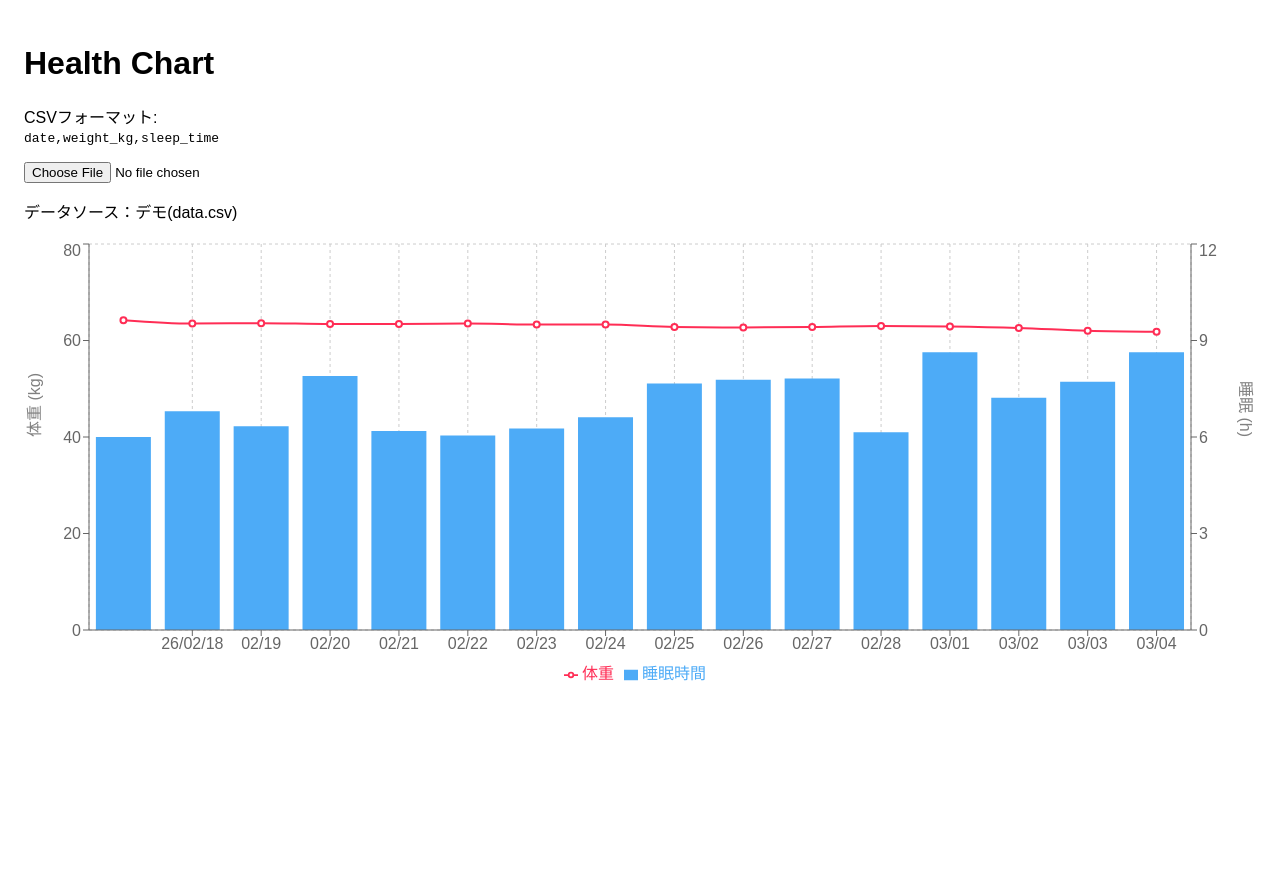
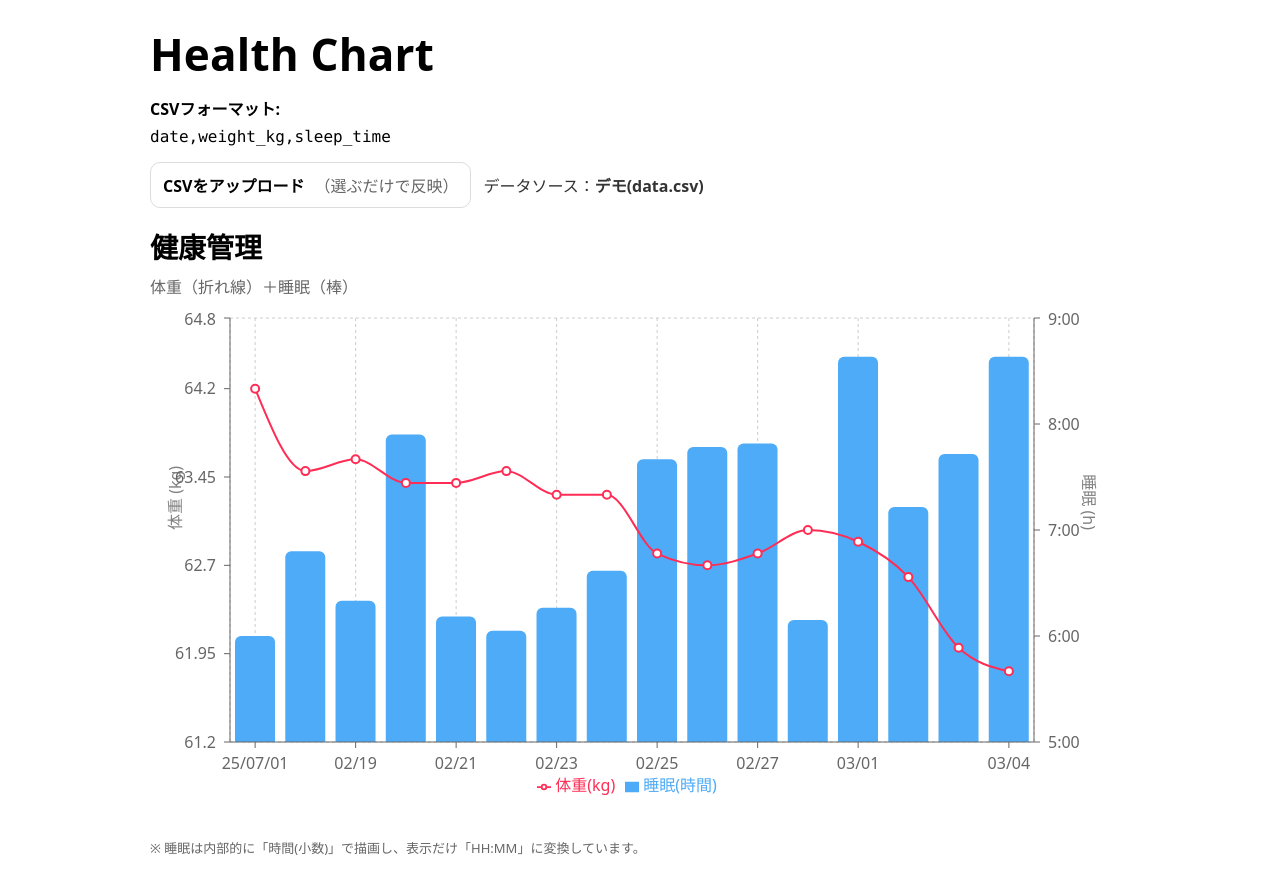
Before and after one commit to peridotan/health-chart, a React (Vite) app: page / in a window 1280 px wide. Before the commit the page ends 800 px from the top, so only its background shows below. Built offline with nearby package versions, Linux system fonts and the light colour scheme.

Commit message:
improve x-axis readability

```diff
--- a/src/App.jsx
+++ b/src/App.jsx
@@ -1,4 +1,5 @@
-import { useEffect, useState } from "react";
+// src/App.jsx
+import { useEffect, useMemo, useState } from "react";
 import {
   ResponsiveContainer,
   ComposedChart,
@@ -8,159 +9,335 @@ import {
   YAxis,
   CartesianGrid,
   Tooltip,
-  Legend
+  Legend,
 } from "recharts";
 
-/* =====================
-   CSV処理
-===================== */
+/** ===== utilities ===== */
+function parseCSV(text) {
+  // very small CSV parser (handles quoted fields minimally)
+  const lines = text
+    .replace(/\r\n/g, "\n")
+    .replace(/\r/g, "\n")
+    .split("\n")
+    .map((l) => l.trim())
+    .filter(Boolean);
 
-function parseTimeToHours(hms) {
-  const parts = hms.split(":").map(Number);
-  const h = parts[0] || 0;
-  const m = parts[1] || 0;
-  const s = parts[2] || 0;
-  return h + m / 60 + s / 3600;
+  if (lines.length === 0) return [];
+
+  const splitRow = (row) => {
+    const out = [];
+    let cur = "";
+    let inQ = false;
+    for (let i = 0; i < row.length; i++) {
+      const ch = row[i];
+      if (ch === '"') {
+        if (inQ && row[i + 1] === '"') {
+          cur += '"';
+          i++;
+        } else {
+          inQ = !inQ;
         }
+      } else if (ch === "," && !inQ) {
+        out.push(cur.trim());
+        cur = "";
+      } else {
+        cur += ch;
+      }
+    }
+    out.push(cur.trim());
+    return out;
+  };
 
-function parseCsv(text) {
-  const lines = text.trim().split(/\r?\n/);
-  const headers = lines[0].split(",");
+  const header = splitRow(lines[0]).map((h) => h.replace(/^"|"$/g, ""));
+  const idx = {
+    date: header.findIndex((h) => h === "date"),
+    weight_kg: header.findIndex((h) => h === "weight_kg"),
+    sleep_time: header.findIndex((h) => h === "sleep_time"),
+  };
 
-  const idxDate = headers.indexOf("date");
-  const idxWeight = headers.indexOf("weight_kg");
-  const idxSleep = headers.indexOf("sleep_time");
+  // Accept "date,weight_kg,sleep_time" only
+  if (idx.date < 0 || idx.weight_kg < 0 || idx.sleep_time < 0) return [];
 
-  return lines.slice(1).map((line) => {
-    const cols = line.split(",");
+  const toMinutes = (sleepStr) => {
+    // accepts "HH:MM" or "HH:MM:SS"
+    const parts = String(sleepStr).split(":").map((n) => parseInt(n, 10));
+    if (parts.length < 2 || parts.some((n) => Number.isNaN(n))) return null;
+    const [h, m, s = 0] = parts;
+    return h * 60 + m + Math.round(s / 60);
+  };
 
-    const date = cols[idxDate];
-    const weight = Number(cols[idxWeight]);
-    const sleep = parseTimeToHours(cols[idxSleep]);
+  const rows = [];
+  for (let i = 1; i < lines.length; i++) {
+    const cols = splitRow(lines[i]).map((c) => c.replace(/^"|"$/g, ""));
+    const date = cols[idx.date];
+    const w = Number(cols[idx.weight_kg]);
+    const sleepMin = toMinutes(cols[idx.sleep_time]);
 
-    return {
-      date: date,
-      weight_kg: weight,
-      sleep_hours: sleep
-    };
+    if (!date || !Number.isFinite(w) || sleepMin == null) continue;
+
+    rows.push({
+      date,
+      weight_kg: w,
+      sleep_hours: sleepMin / 60, // numeric for chart
+      sleep_minutes: sleepMin, // for formatting
     });
   }
 
-/* =====================
-   アプリ
-===================== */
+  // sort by date string (works best if you use YYYY-MM-DD; still OK for MM/DD in your current data)
+//  rows.sort((a, b) => (a.date > b.date ? 1 : a.date < b.date ? -1 : 0));
+  return rows;
+}
 
+function hoursToHHMM(hours) {
+  const totalMinutes = Math.round(Number(hours) * 60);
+  const h = Math.floor(totalMinutes / 60);
+  const m = totalMinutes % 60;
+  return `${h}:${String(m).padStart(2, "0")}`;
+}
+
+function minutesToHHMM(min) {
+  const totalMinutes = Math.round(Number(min));
+  const h = Math.floor(totalMinutes / 60);
+  const m = totalMinutes % 60;
+  return `${h}:${String(m).padStart(2, "0")}`;
+}
+
+function niceNumber(n, step) {
+  return Math.round(n / step) * step;
+}
+
+/** ===== UI components ===== */
+function CustomTooltip({ active, payload, label }) {
+  if (!active || !payload?.length) return null;
+
+  const weight = payload.find((p) => p.dataKey === "weight_kg")?.value;
+  const sleep = payload.find((p) => p.dataKey === "sleep_hours")?.value;
+
+  return (
+    <div
+      style={{
+        background: "white",
+        border: "1px solid #ddd",
+        borderRadius: 8,
+        padding: "10px 12px",
+        boxShadow: "0 6px 16px rgba(0,0,0,0.08)",
+        minWidth: 180,
+      }}
+    >
+      <div style={{ fontWeight: 700, marginBottom: 6 }}>{label}</div>
+      {Number.isFinite(weight) && (
+        <div style={{ color: "#ff2d55", marginBottom: 4 }}>
+          体重：{weight.toFixed(1)} kg
+        </div>
+      )}
+      {Number.isFinite(sleep) && (
+        <div style={{ color: "#2f7cf6" }}>睡眠：{hoursToHHMM(sleep)}</div>
+      )}
+    </div>
+  );
+}
+
+/** ===== main ===== */
 export default function App() {
   const [data, setData] = useState([]);
-  const [source, setSource] = useState("demo");
+  const [sourceLabel, setSourceLabel] = useState("デモ(data.csv)");
   const [error, setError] = useState("");
 
-  /* 初期表示：data.csv */
+  // load demo csv from /public/data.csv
   useEffect(() => {
-    fetch(`${import.meta.env.BASE_URL}data.csv`)
-      .then((res) => res.text())
-      .then((text) => {
-        setData(parseCsv(text));
-      })
-      .catch(() => {
-        setError("data.csv を読み込めませんでした");
+    (async () => {
+      try {
+        setError("");
+        const res = await fetch(`${import.meta.env.BASE_URL}data.csv`, {
+          cache: "no-store",
         });
+        if (!res.ok) throw new Error(`data.csv が読み込めません: ${res.status}`);
+        const text = await res.text();
+        const rows = parseCSV(text);
+        if (!rows.length) throw new Error("data.csv の形式が不正 or データが空です");
+        setData(rows);
+        setSourceLabel("デモ(data.csv)");
+      } catch (e) {
+        setError(String(e?.message || e));
+      }
+    })();
   }, []);
 
-  /* CSVアップロード */
-  const handleFile = (e) => {
-    const file = e.target.files[0];
+  const ranges = useMemo(() => {
+    if (!data.length) {
+      return {
+        weight: { min: 0, max: 80 },
+        sleep: { min: 5, max: 9 },
+      };
+    }
+
+    const weights = data.map((d) => d.weight_kg);
+    const sleeps = data.map((d) => d.sleep_hours);
+
+    let wMin = Math.min(...weights);
+    let wMax = Math.max(...weights);
+
+    // pad a bit and snap to 0.1kg
+    const pad = Math.max(0.3, (wMax - wMin) * 0.25);
+    wMin = niceNumber(wMin - pad, 0.1);
+    wMax = niceNumber(wMax + pad, 0.1);
+
+    // keep minimum visible range (avoid flat charts)
+    if (wMax - wMin < 1.0) {
+      const mid = (wMax + wMin) / 2;
+      wMin = niceNumber(mid - 0.5, 0.1);
+      wMax = niceNumber(mid + 0.5, 0.1);
+    }
+
+    // sleep range: keep reasonable band, but include data
+    let sMin = Math.min(...sleeps);
+    let sMax = Math.max(...sleeps);
+    sMin = Math.floor(Math.min(5, sMin)); // don't go too low visually
+    sMax = Math.ceil(Math.max(9, sMax)); // don't go too high visually
+
+    return {
+      weight: { min: wMin, max: wMax },
+      sleep: { min: sMin, max: sMax },
+    };
+  }, [data]);
+
+  const onUpload = async (file) => {
+    try {
+      setError("");
       if (!file) return;
 
-    if (file.size > 1024 * 1024) {
-      alert("CSVは1MB以下にしてください");
-      return;
-    }
+      const text = await file.text();
+      const rows = parseCSV(text);
+      if (!rows.length) throw new Error("CSVの形式が不正です（date,weight_kg,sleep_time）");
 
-    const reader = new FileReader();
-
-    reader.onload = (event) => {
-      try {
-        const parsed = parseCsv(event.target.result);
-        setData(parsed);
-        setSource("upload");
-      } catch (err) {
-        alert("CSV形式が正しくありません");
+      setData(rows);
+      setSourceLabel(`アップロード(${file.name})`);
+    } catch (e) {
+      setError(String(e?.message || e));
     }
   };
 
-    reader.readAsText(file);
-  };
+  return (
+    <div style={{ padding: 24, maxWidth: 980, margin: "0 auto" }}>
+      <h1 style={{ margin: 0, fontSize: 44, letterSpacing: 0.2 }}>Health Chart</h1>
 
-  if (error) {
-    return <div style={{ padding: 20 }}>{error}</div>;
-  }
+      <div style={{ marginTop: 12, lineHeight: 1.7 }}>
+        <div style={{ fontWeight: 700 }}>CSVフォーマット:</div>
+        <div style={{ fontFamily: "ui-monospace, SFMono-Regular, Menlo, monospace" }}>
+          date,weight_kg,sleep_time
+        </div>
+      </div>
 
-  return (
-    <div style={{ padding: 24, fontFamily: "sans-serif" }}>
-      <h1>Health Chart</h1>
+      <div style={{ marginTop: 12, display: "flex", gap: 12, alignItems: "center", flexWrap: "wrap" }}>
+        <label
+          style={{
+            display: "inline-flex",
+            gap: 10,
+            alignItems: "center",
+            padding: "10px 12px",
+            border: "1px solid #ddd",
+            borderRadius: 10,
+            background: "#fff",
+            cursor: "pointer",
+          }}
+        >
+          <input
+            type="file"
+            accept=".csv,text/csv"
+            style={{ display: "none" }}
+            onChange={(e) => onUpload(e.target.files?.[0])}
+          />
+          <span style={{ fontWeight: 700 }}>CSVをアップロード</span>
+          <span style={{ color: "#666" }}>（選ぶだけで反映）</span>
+        </label>
 
-      <p>
-        CSVフォーマット:
-        <br />
-        <code>date,weight_kg,sleep_time</code>
-      </p>
+        <div style={{ color: "#333" }}>
+          データソース：<b>{sourceLabel}</b>
+        </div>
+      </div>
 
-      <input type="file" accept=".csv" onChange={handleFile} />
+      {error && (
+        <div
+          style={{
+            marginTop: 12,
+            padding: 12,
+            border: "1px solid #ffb4b4",
+            background: "#fff2f2",
+            borderRadius: 10,
+            color: "#b00020",
+            whiteSpace: "pre-wrap",
+          }}
+        >
+          {error}
+        </div>
+      )}
 
-      <p>
-        データソース：
-        {source === "demo" ? "デモ(data.csv)" : "アップロードCSV"}
-      </p>
+      <div style={{ marginTop: 18 }}>
+        <h2 style={{ margin: "18px 0 8px", fontSize: 28 }}>健康管理</h2>
+        <div style={{ color: "#666", marginBottom: 10 }}>体重（折れ線）＋睡眠（棒）</div>
 
-      <div style={{ width: "100%", height: 450 }}>
+        <div style={{ width: "100%", height: 520, background: "#fff", borderRadius: 14 }}>
           <ResponsiveContainer>
-          <ComposedChart data={data}>
+            <ComposedChart data={data} margin={{ top: 10, right: 36, left: 20, bottom: 20 }}>
               <CartesianGrid strokeDasharray="3 3" />
 
-            <XAxis dataKey="date" />
+              <XAxis
+                dataKey="date"
+                tickMargin={10}
+                interval="preserveStartEnd"
+                minTickGap={40}
+/>
 
+              {/* Left axis: weight (narrow range) */}
               <YAxis
                 yAxisId="left"
-              label={{
-                value: "体重 (kg)",
-                angle: -90,
-                position: "insideLeft"
-              }}
+                domain={[ranges.weight.min, ranges.weight.max]}
+                tickCount={6}
+                tickMargin={8}
+                label={{ value: "体重 (kg)", angle: -90, position: "insideLeft" }}
               />
 
+              {/* Right axis: sleep */}
               <YAxis
                 yAxisId="right"
                 orientation="right"
-              label={{
-                value: "睡眠 (h)",
-                angle: 90,
-                position: "insideRight"
-              }}
+                domain={[ranges.sleep.min, ranges.sleep.max]}
+                tickMargin={8}
+                tickFormatter={(v) => hoursToHHMM(v)}
+                label={{ value: "睡眠 (h)", angle: 90, position: "insideRight" }}
               />
 
-            <Tooltip />
-            <Legend />
+              <Tooltip content={<CustomTooltip />} />
+              <Legend verticalAlign="bottom" height={36} />
 
+              {/* Bars: sleep */}
               <Bar
                 yAxisId="right"
                 dataKey="sleep_hours"
-              name="睡眠時間"
+                name="睡眠(時間)"
                 fill="#4dabf7"
+                radius={[6, 6, 0, 0]}
               />
 
+              {/* Line: weight */}
               <Line
                 yAxisId="left"
                 type="monotone"
                 dataKey="weight_kg"
-              name="体重"
+                name="体重(kg)"
                 stroke="#ff2d55"
                 strokeWidth={2}
-              dot
+                dot={{ r: 4, stroke: "#ff2d55", fill: "#fff" }}
+                activeDot={{ r: 6 }}
               />
             </ComposedChart>
           </ResponsiveContainer>
         </div>
+
+        <div style={{ marginTop: 10, color: "#666", fontSize: 13 }}>
+          ※ 睡眠は内部的に「時間(小数)」で描画し、表示だけ「HH:MM」に変換しています。
+        </div>
+      </div>
     </div>
   );
 }
```
Lines whose indentation alone changed are shown as unchanged.
